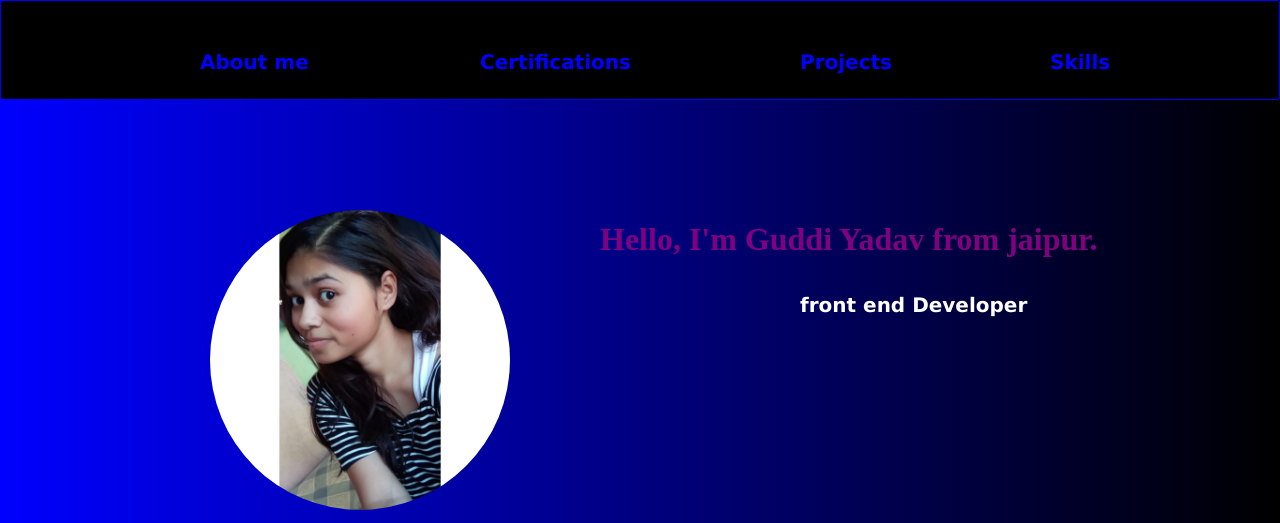
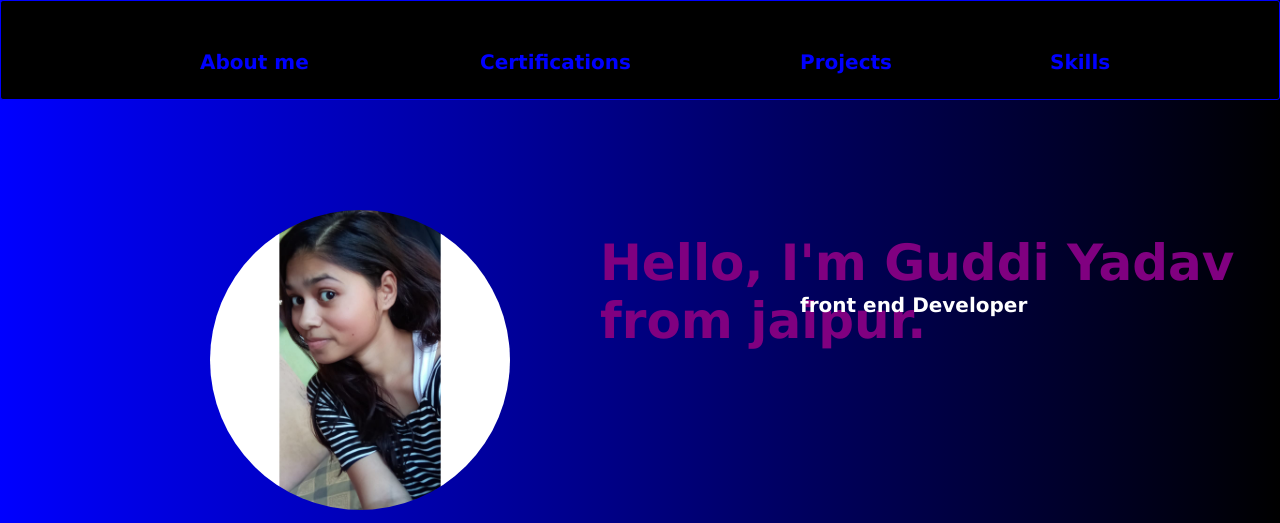
Before and after one commit to guddi991/guddi991.github.io, a plain HTML site: page index.html in a window 1280 px wide. Shown: the top 523 px of the page. Drawn offline with Linux system fonts and the light colour scheme.

Commit message:
Update portfolio.css

```diff
--- a/portfolio.css
+++ b/portfolio.css
@@ -1,5 +1,8 @@
 body{
   background: linear-gradient(to right,blue,black);
+}
+h1{
+  color:purple;
 }
 .button{
  text-decoration:none;
@@ -96,6 +99,7 @@ left:450px;
 }
 .say{
   color:purple;
+  font:800 50px verdana, geogia, serif;
 position:absolute;
 left:600px;
 top:200px;
```
